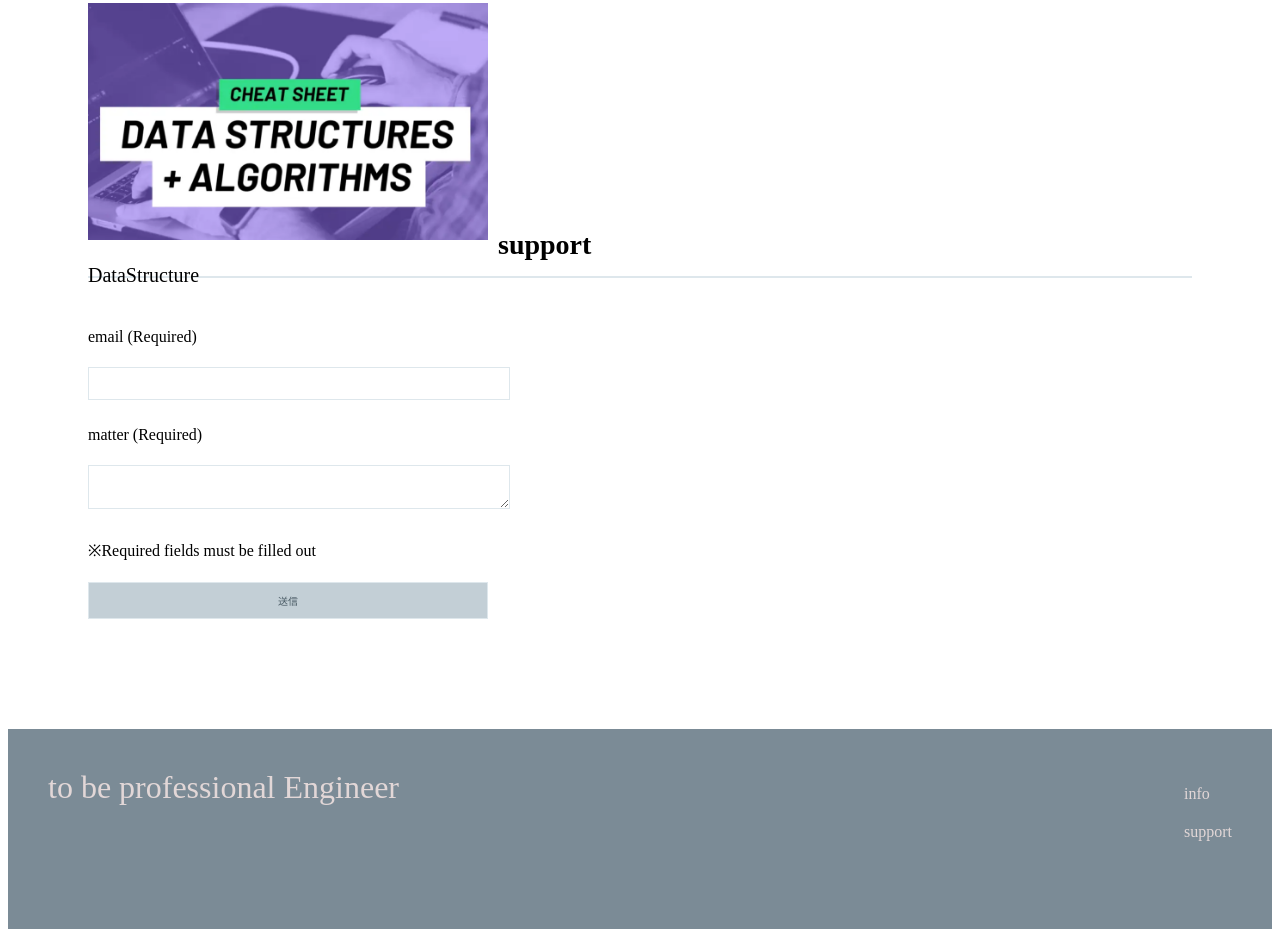
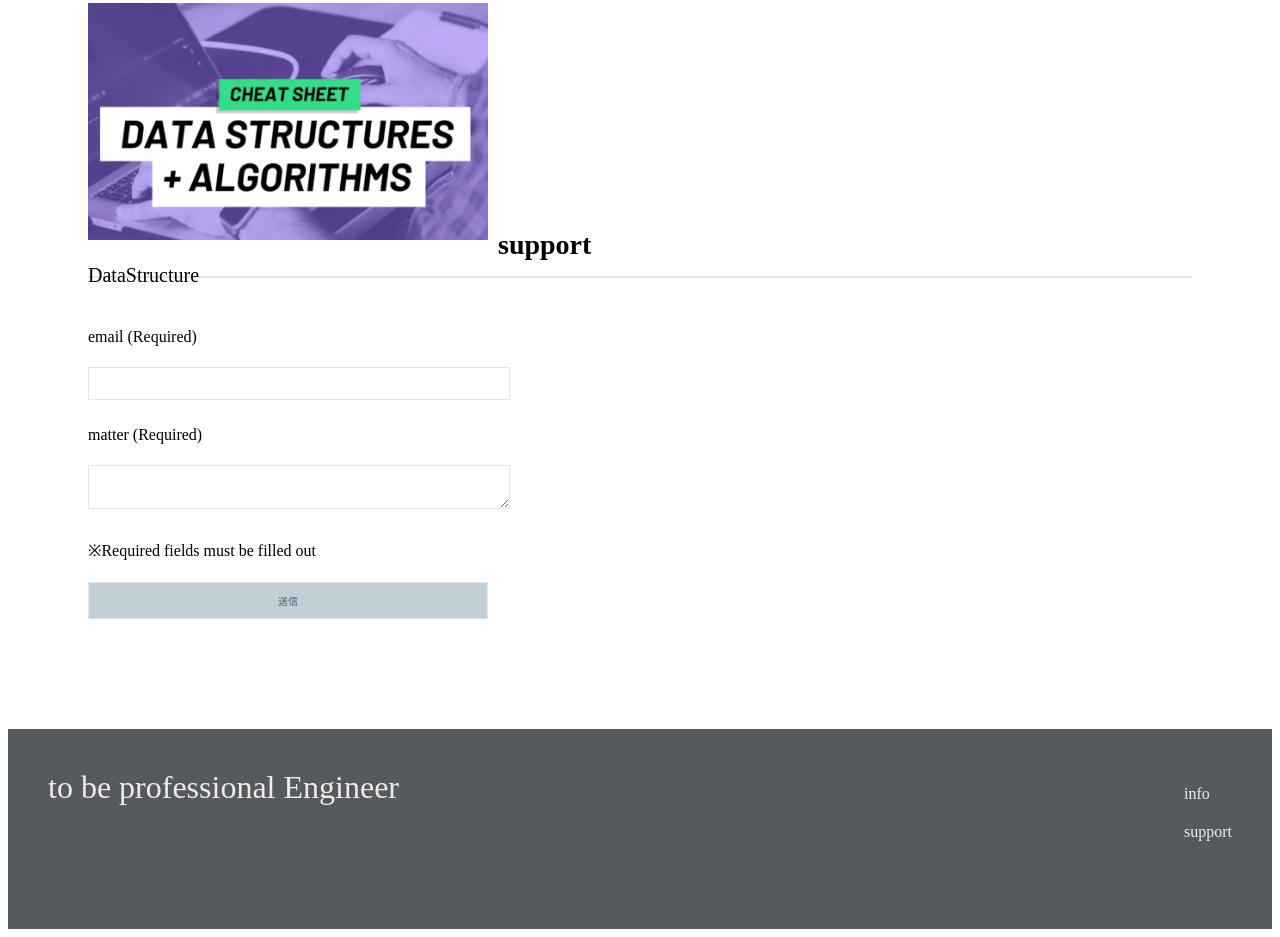
Before and after one commit to seiji1997/HTML-CSS, a plain HTML site: page 1, Elementary/basic-web-site/index.html in a window 1280 px wide. Shown: the part 1284-2221 px from the top of the page. Drawn offline with Linux system fonts and the light colour scheme.

Commit message:
add files

```diff
--- a/1, Elementary/basic-web-site/index.html
+++ b/1, Elementary/basic-web-site/index.html
@@ -2,7 +2,7 @@
 <html>
   <head>
     <meta charset="utf-8">
-    <title>Progate</title>
+    <title>MyLearningHistory</title>
     <link rel="stylesheet" href="styles/stylesheet.css">
   </head>
   <body>
@@ -26,7 +26,7 @@
       <div class="contents">
         <h3 class="section-title">My Knowledge</h3>
         <div class="contents-item">
-          <img src="images/SQL.png" width="400">
+          <img src="images/SQL.png" width="430">
           <p>SQL</p>
         </div>
         <div class="contents-item">
--- a/1, Elementary/basic-web-site/styles/stylesheet.css
+++ b/1, Elementary/basic-web-site/styles/stylesheet.css
@@ -80,8 +80,8 @@ body {
   }
 
   .footer {
-	background-color: #7b8b96;
-	color: #e2d7d7;
+	background-color: #555a5e;
+	color: #f0ebeb;
 	height: 120px;
 	padding: 40px;
   }
```
